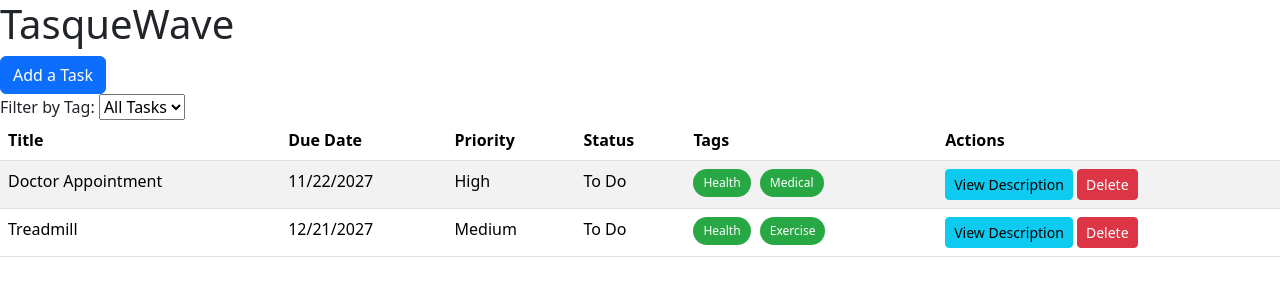
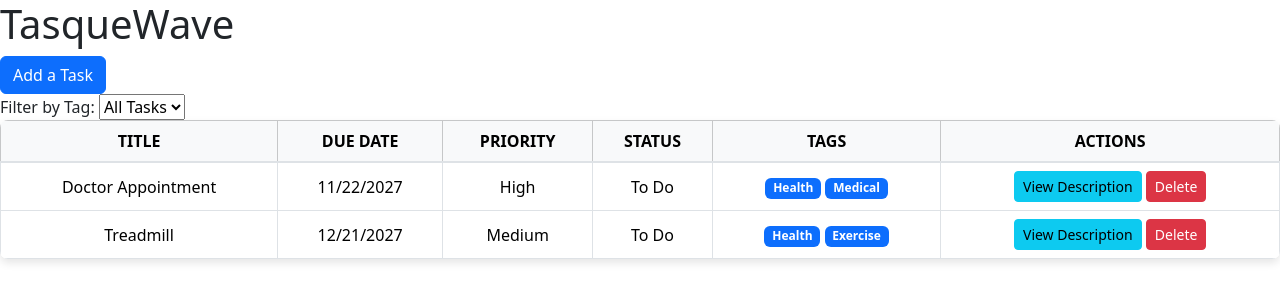
Before and after one commit to eweiss4/TasqueWave, a Flask app: page / in a window 1280 px wide. Shown: the top 302 px of the page. Run offline with Flask 3, Linux system fonts and the light colour scheme.

Commit message:
Add files via upload

```diff
--- a/forms.py
+++ b/forms.py
@@ -7,5 +7,5 @@ class TaskForm(FlaskForm):
     description = TextAreaField('Description')
     due_date = DateField('Due Date', format='%Y-%m-%d', validators=[DataRequired()])
     priority = SelectField('Priority', choices=[('Low', 'Low'), ('Medium', 'Medium'), ('High', 'High')], validators=[DataRequired()])
-    tags = StringField('Tags (comma-separated)')
+    tags = StringField('Tags (comma separated, case-sensitive [Exercise,Health])')
     submit = SubmitField('Add Task')
--- a/static/styles.css
+++ b/static/styles.css
@@ -1,41 +1,35 @@
-table {
-    width: 100%;
-    border-collapse: collapse;
+/* Add padding and spacing to table cells */
+.table td, .table th {
+    padding: 15px;
+    text-align: center;
+    vertical-align: middle;
 }
 
-th, td {
-    border: 1px solid #ddd;
-    padding: 8px;
-    text-align: left;
+/* Add a subtle shadow to the table */
+.table {
+    box-shadow: 0 4px 8px rgba(0, 0, 0, 0.1);
+    border-radius: 8px; /* Rounded corners */
+    overflow: hidden;
 }
 
-th {
-    background-color: #f4f4f4;
+/* Style the table header */
+.table thead th {
+    background-color: #f8f9fa; /* Light gray background */
+    font-weight: bold;
+    text-transform: uppercase;
+    border-bottom: 2px solid #dee2e6;
 }
 
-tr:nth-child(even) {
-    background-color: #f9f9f9;
-}
-
-tr:hover {
+/* Add hover effect to rows */
+.table-hover tbody tr:hover {
     background-color: #f1f1f1;
 }
 
-.tag-badge {
-    display: inline-block;
-    background-color: #28a745; /* Green background */
-    color: white; /* White text */
+/* Style the badges for tags */
+.badge {
+    font-size: 0.9rem;
     padding: 5px 10px;
-    border-radius: 15px;
-    font-size: 12px;
-    margin-right: 5px;
-    text-decoration: none; /* Remove underline */
-    text-transform: capitalize;
-    transition: background-color 0.3s ease; /* Smooth hover effect */
-}
-
-.tag-badge:hover {
-    background-color: #218838; /* Darker green on hover */
+    border-radius: 12px;
 }
 
 /* Modal container (hidden by default) */
--- a/templates/index.html
+++ b/templates/index.html
@@ -13,11 +13,9 @@
 </head>
 <body>
     <h1>TasqueWave</h1>
-    <!-- Add Task Button -->
     <button type="button" class="btn btn-primary" data-bs-toggle="modal" data-bs-target="#addTaskModal">
         Add a Task
     </button>
-    <!-- Add Task Modal -->
 <div class="modal fade" id="addTaskModal" tabindex="-1" aria-labelledby="addTaskModalLabel" aria-hidden="true">
     <div class="modal-dialog">
         <div class="modal-content">
@@ -66,8 +64,8 @@
         </select>
     </div>
     </div>
-    <table class="table table-striped">
-        <thead>
+    <table class="table table-bordered table-hover">
+        <thead class="table-light">
             <tr>
                 <th>Title</th>
                 <th>Due Date</th>
@@ -86,7 +84,7 @@
                 <td>{{ task.status }}</td>
                 <td>
                     {% for tag in task.tags %}
-                        <a href="{{ url_for('filter_by_tag', tag_name=tag.name) }}" class="tag-badge">{{ tag.name }}</a>
+                        <span class="badge bg-primary">{{ tag.name }}</span>
                     {% endfor %}
                 </td>
                 <td>
```
Also changed, not shown: instance/tasks.db.
